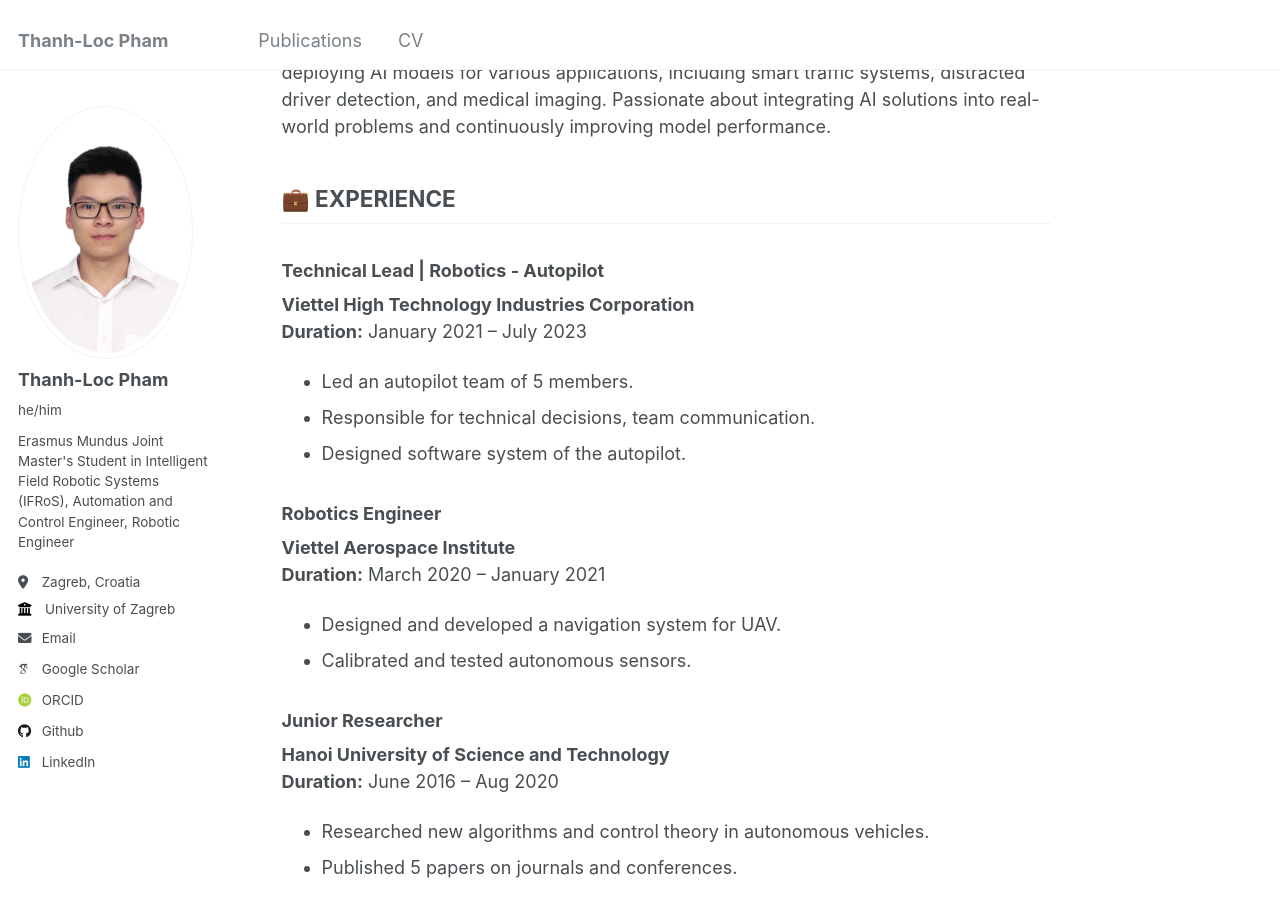
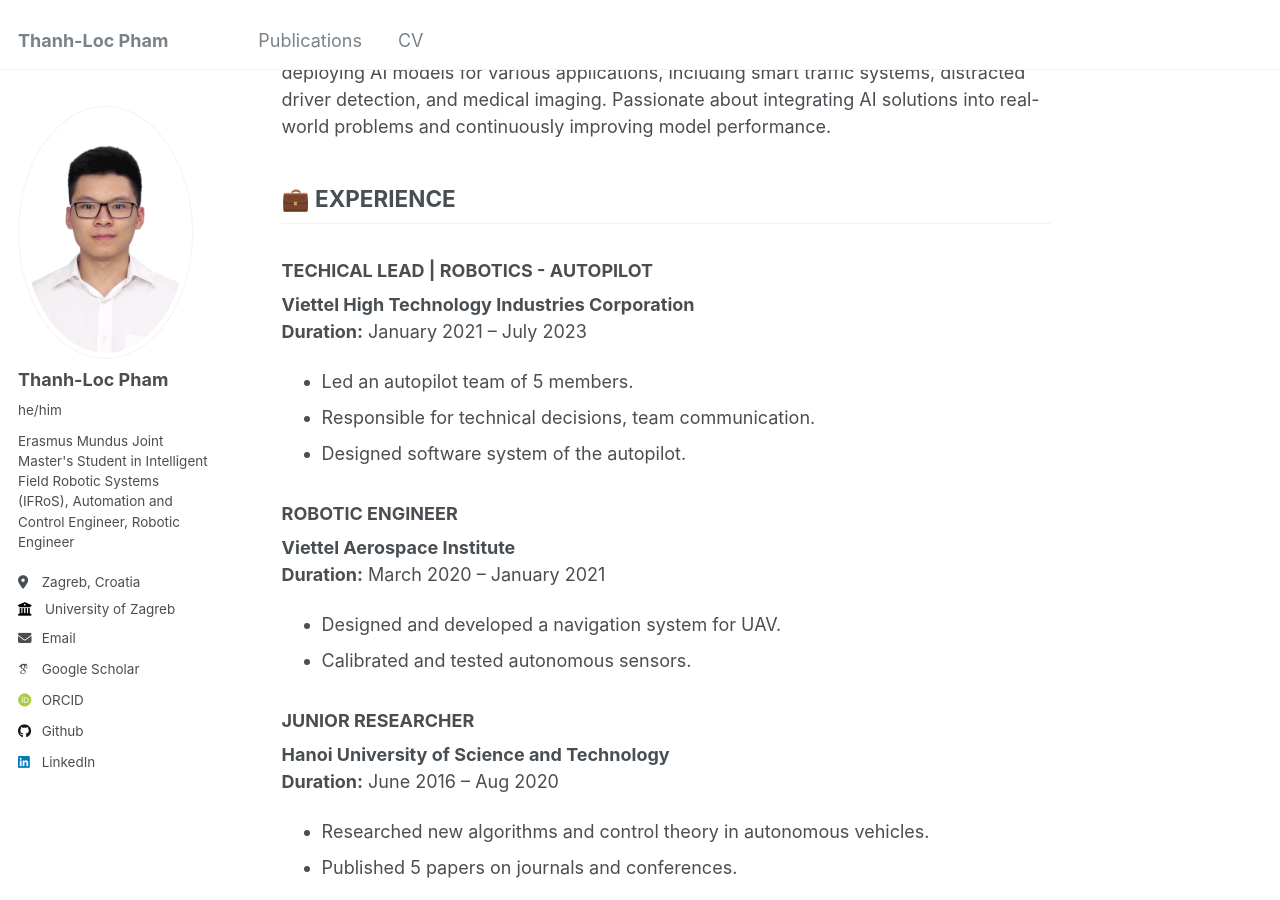
Before and after one commit to leopt4/leopt4.github.io, a Jekyll site: the page built from _pages/about.md, in a window 1280 px wide and 900 px high, scrolled down 239 px. Built offline with Jekyll 4.4.1, drawn with Linux system fonts in a browser that asks for light colours; some web fonts are replaced.

Commit message:
edited CV page

```diff
--- a/_pages/about.md
+++ b/_pages/about.md
@@ -12,20 +12,20 @@ Erasmus Scholar pursuing a Master of Medical Imaging and Applications with a str
 
 ## 💼 EXPERIENCE
 
-### Technical Lead | Robotics - Autopilot
+### TECHICAL LEAD | ROBOTICS - AUTOPILOT
 **Viettel High Technology Industries Corporation**
 **Duration:** January 2021 – July 2023
 - Led an autopilot team of 5 members.
 - Responsible for technical decisions, team communication.
 - Designed software system of the autopilot.
 
-### Robotics Engineer
+### ROBOTIC ENGINEER
 **Viettel Aerospace Institute**
 **Duration:** March 2020 – January 2021
 - Designed and developed a navigation system for UAV.
 - Calibrated and tested autonomous sensors.
 
-### Junior Researcher
+### JUNIOR RESEARCHER
 **Hanoi University of Science and Technology**
 **Duration:** June 2016 – Aug 2020
 - Researched new algorithms and control theory in autonomous vehicles.
```
